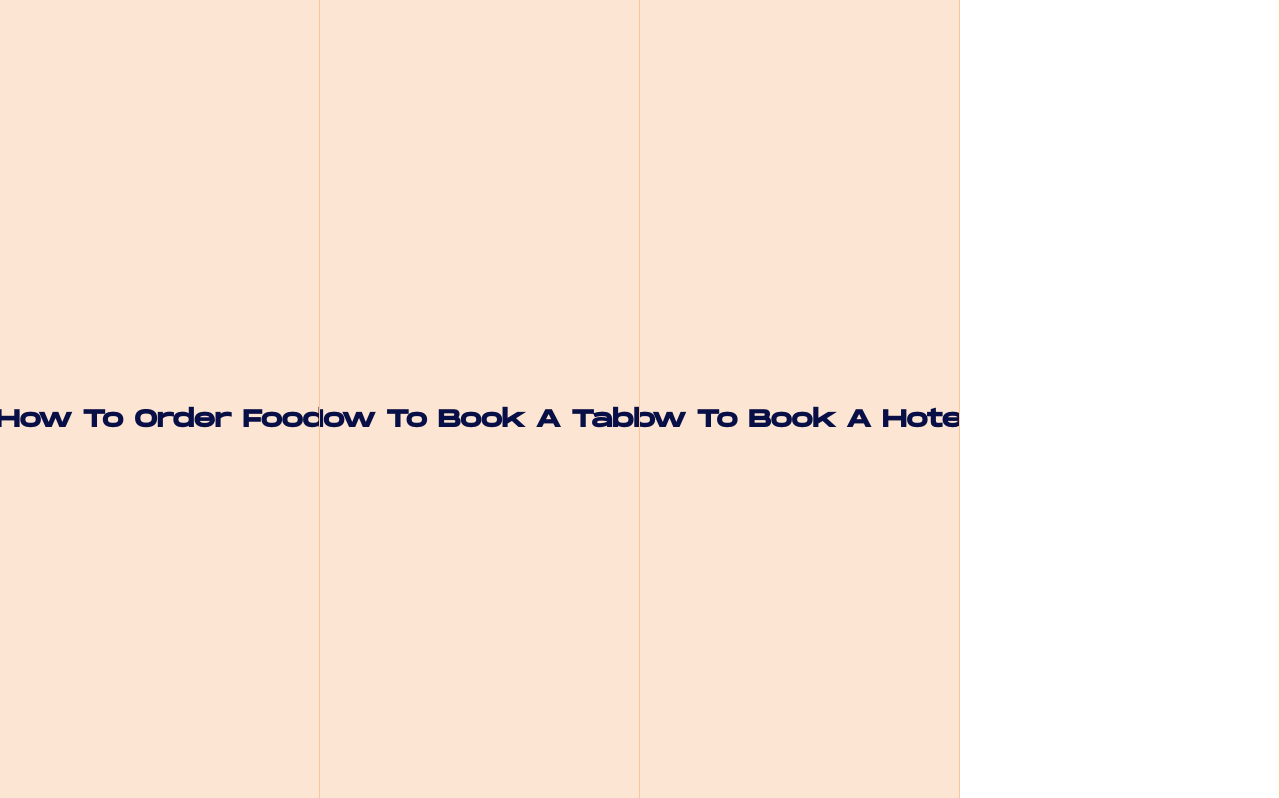
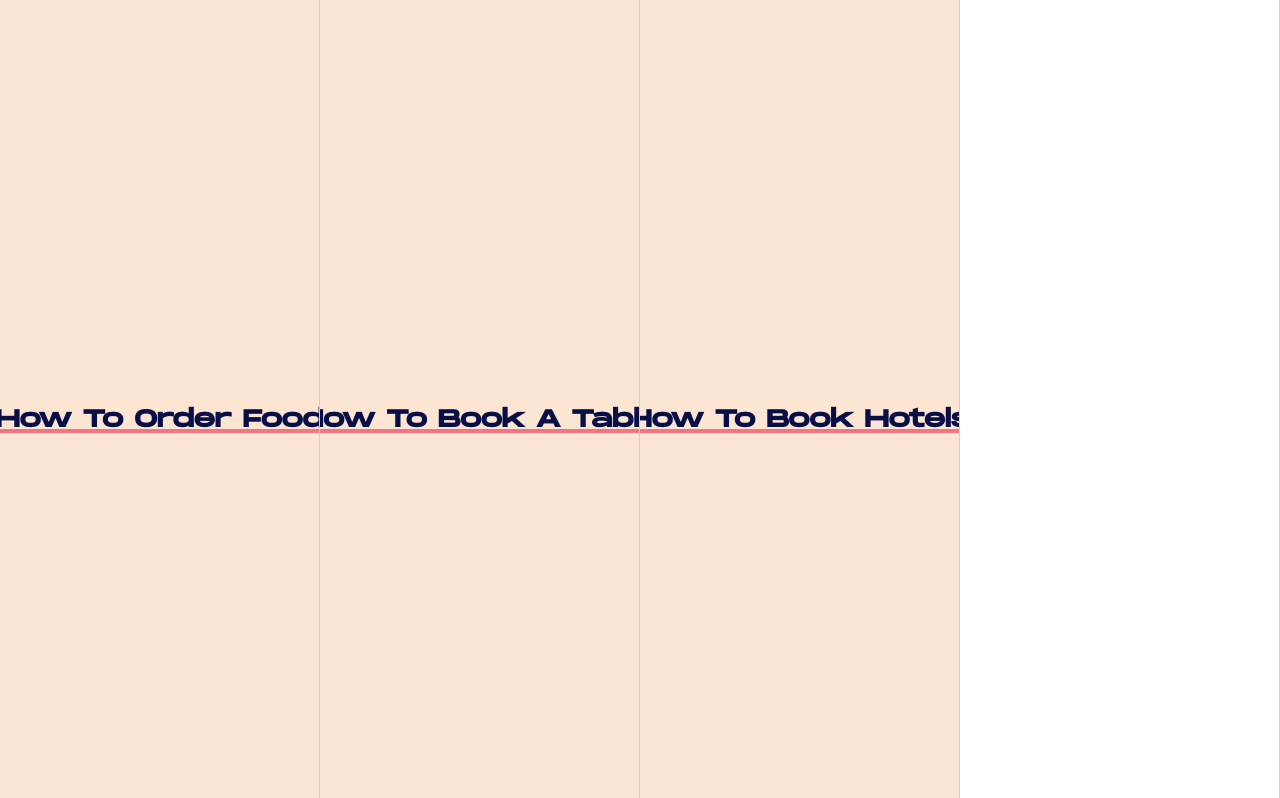
Before and after one commit to Kashish2908/codebite_project, a Node server app: page / in a window 1280 px wide. Shown: the part 1601-2399 px from the top of the page. Run offline with Node 20, Linux system fonts and the light colour scheme; some libraries are stand-ins or nearby versions.

Commit message:
grid update

```diff
--- a/public/stylesheets/footer.css
+++ b/public/stylesheets/footer.css
@@ -21,7 +21,7 @@
     width: 100%;
     height: 50vh;
     position: absolute;
-    top: 417.5vh;
+    top: 420vh;
     background-color: rgba(249, 171, 102, 0.495);
     overflow: hidden;
 
--- a/public/stylesheets/grid.css
+++ b/public/stylesheets/grid.css
@@ -7,6 +7,8 @@ html,body{
     height: 100%;
     width: 100%;
 }
+
+
 #section{
     overflow: hidden;
     display: flex;
@@ -40,12 +42,23 @@ html,body{
     align-items: center;
     height: 25vh;
     width: 80%;
+    overflow: hidden;
+width: fit-content;
 }
 .tops h1{
     font-size: 3vh;
     white-space: nowrap;
     text-transform: capitalize;
 }
+
+#heading-line{
+    position: absolute;
+    background-color: rgba(231, 13, 49, 0.509);
+    height: .5vh;
+    width: 100%;
+    top: 55%;
+}
+
 .multisection:hover .tops .tops-top{
     top: 0%;
 }
--- a/views/grid.ejs
+++ b/views/grid.ejs
@@ -18,6 +18,7 @@
             <div class="tops">
                 <div class="tops-top">
                     <h1>How to order food</h1>
+                    <div id="heading-line"></div>
                 </div>
                 <div class="hiddeninfo">
                     Visit top picks section or search for your for your favorite restaurants.
@@ -31,6 +32,8 @@
             <div class="tops">
                 <div class="tops-top">
                     <h1>How to book a table</h1>
+                    <div id="heading-line"></div>
+
                 </div>
             </div>
             <div class="hiddeninfo">
@@ -43,7 +46,8 @@
             </div>
             <div class="tops">
                 <div class="tops-top">
-                    <h1>How to book a hotels</h1>
+                    <h1>How to book hotels</h1>
+                    <div id="heading-line"></div>
                 </div>
                 <div class="hiddeninfo">
                     Visit top picks section or search for your for your favorite hotels.
@@ -54,15 +58,15 @@
             <div class="opener" id="opener1">
                 <!-- /images/video/625049f25321603541f849ab_Brand_Work_noWindow_540x1080-transcode.mp4 -->
                 <video autoplay muted loop
-                    src="../public/images/video/food order [MConverter.eu].mp4"></video>
+                    src="../images/video/food order [MConverter.eu].mp4"></video>
             </div>
             <div class="opener" id="opener2">
                 <video autoplay muted loop
-                    src="/images/video/62504a9bfb995aa187002397_Motion_Work_noWindow_540x1080-transcode.mp4"></video>
+                    src="../images/video/table booking [MConverter.eu].mp4"></video>
             </div>
             <div class="opener" id="opener3">
                 <video autoplay muted loop
-                    src="/images/video/62bd5211d2734d33b4f1f3e8_Product_Work_noWindow_540x1080_v2-transcode.mp4"></video>
+                    src="../images/video/giphy [MConverter.eu].mp4"></video>
             </div>
         </div>
     </div>
```
